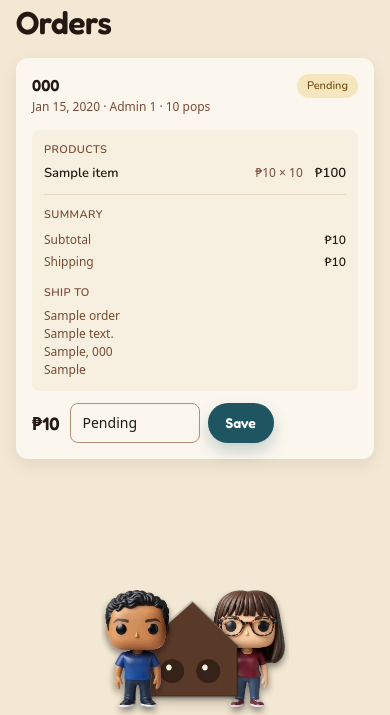
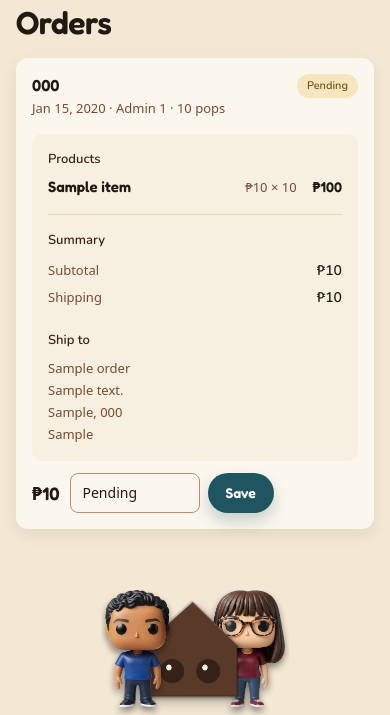
Before and after one commit to KharoPT/the-pop-cabin, a PHP site: page /popcabdb-frontend/the-pop-cabin/admin/orders.php in a window 390 px wide. Shown: the part 88-803 px from the top of the page. Run offline with PHP 8.4, Linux system fonts and the light colour scheme; the visitor is signed in with stand-in values (Sample User, id 1); data comes from the database, SQL or seed files in the repository; tables that the repository leaves empty hold one stand-in row (values such as "Sample post"); some web fonts are replaced.

Commit message:
style(admin): improve order product and summary readability
Raise the order-card type scale: sentence-case 13px labels in text-secondary, 15px product names, 13px quantities/address text in muted-AA, and 14px bold summary values. Widens the summary rail and spacing at tablet/desktop without changing the card structure.

```diff
--- a/assets/css/admin.css
+++ b/assets/css/admin.css
@@ -285,7 +285,7 @@
 }
 .admin-res-top { display: flex; align-items: flex-start; justify-content: space-between; gap: 12px; }
 .res-name { margin: 0; color: var(--color-text-primary); font: 600 16px/22px var(--font-family-heading); overflow-wrap: anywhere; }
-.res-sub { margin: 2px 0 0; color: var(--color-text-muted-aa); font: 400 12px/18px var(--font-family-body); }
+.res-sub { margin: 2px 0 0; color: var(--color-text-muted-aa); font: 400 13px/20px var(--font-family-body); }
 .res-list { list-style: none; margin: 0; padding: 0; display: grid; gap: 12px; }
 .admin-res-actions { display: flex; flex-wrap: wrap; gap: 10px; align-items: center; margin-top: 12px; }
 .admin-empty { margin: 0; padding: 28px 8px; text-align: center; color: var(--color-text-muted-aa); }
@@ -447,31 +447,31 @@
 
 /* Order products + summary (admin/orders.php) */
 .order-detail {
-  display: grid; gap: 12px; margin-top: 14px; padding: 12px;
-  border-radius: 8px; background: var(--color-bg-surface-alt);
+  display: grid; gap: 16px; margin-top: 16px; padding: 16px;
+  border-radius: 10px; background: var(--color-bg-surface-alt);
 }
 .order-detail-label {
-  margin: 0 0 6px; color: var(--color-text-muted-aa);
-  font: 600 11px/16px var(--font-family-body); letter-spacing: .4px; text-transform: uppercase;
+  margin: 0 0 8px; color: var(--color-text-secondary);
+  font: 600 13px/18px var(--font-family-body); letter-spacing: 0;
 }
 .order-lines { margin: 0; padding: 0; list-style: none; }
 .order-line {
-  display: grid; grid-template-columns: minmax(0, 1fr) auto auto; align-items: baseline; gap: 4px 12px;
-  padding: 8px 0; border-top: 1px solid var(--color-border-subtle);
+  display: grid; grid-template-columns: minmax(0, 1fr) auto auto; align-items: baseline; gap: 4px 16px;
+  padding: 10px 0; border-top: 1px solid var(--color-border-subtle);
 }
 .order-line:first-child { padding-top: 0; border-top: 0; }
 .order-line:last-child { padding-bottom: 0; }
-.order-line-name { color: var(--color-text-primary); font: 600 13px/18px var(--font-family-body); overflow-wrap: anywhere; }
-.order-line-qty { color: var(--color-text-muted-aa); font: 400 12px/18px var(--font-family-body); white-space: nowrap; }
-.order-line-total { color: var(--color-text-primary); font: 600 13px/18px var(--font-family-body); white-space: nowrap; }
-.order-lines-empty { margin: 0; color: var(--color-text-muted-aa); font: 400 12px/18px var(--font-family-body); }
-.order-detail-side { padding-top: 12px; border-top: 1px solid var(--color-border-subtle); }
-.order-detail-side > .order-detail-label:not(:first-child) { margin-top: 12px; }
+.order-line-name { color: var(--color-text-primary); font: 600 15px/22px var(--font-family-heading); overflow-wrap: anywhere; }
+.order-line-qty { color: var(--color-text-muted-aa); font: 400 13px/20px var(--font-family-body); white-space: nowrap; }
+.order-line-total { color: var(--color-text-primary); font: 600 14px/22px var(--font-family-heading); white-space: nowrap; }
+.order-lines-empty { margin: 0; color: var(--color-text-muted-aa); font: 400 13px/20px var(--font-family-body); }
+.order-detail-side { padding-top: 16px; border-top: 1px solid var(--color-border-subtle); }
+.order-detail-side > .order-detail-label:not(:first-child) { margin-top: 20px; }
 .order-totals { margin: 0; }
-.order-total-row { display: flex; align-items: baseline; justify-content: space-between; gap: 12px; padding: 2px 0; }
-.order-total-row dt { color: var(--color-text-muted-aa); font: 400 12px/18px var(--font-family-body); }
-.order-total-row dd { margin: 0; color: var(--color-text-primary); font: 600 12px/18px var(--font-family-body); }
-.order-ship-to { margin: 0; color: var(--color-text-muted-aa); font: 400 12px/18px var(--font-family-body); overflow-wrap: anywhere; }
+.order-total-row { display: flex; align-items: baseline; justify-content: space-between; gap: 16px; padding: 3px 0; }
+.order-total-row dt { color: var(--color-text-muted-aa); font: 400 13px/20px var(--font-family-body); }
+.order-total-row dd { margin: 0; color: var(--color-text-primary); font: 600 14px/20px var(--font-family-body); }
+.order-ship-to { margin: 0; color: var(--color-text-muted-aa); font: 400 13px/22px var(--font-family-body); overflow-wrap: anywhere; }
 
 /* ---------- Pager ---------- */.admin-pager { margin-top: 16px; text-align: center; }
 .admin-pager .pager-count { margin: 0 0 8px; color: var(--color-text-muted-aa); font: 600 12px/16px var(--font-family-body); }
@@ -545,9 +545,9 @@
   .admin-footer img { width: 240px; }
   .admin-product-actions { grid-template-columns: repeat(2, minmax(0, 160px)); }
   .form-actions, .confirm-actions { grid-template-columns: repeat(2, minmax(0, 200px)); }
-  .order-detail { grid-template-columns: minmax(0, 1fr) 240px; gap: 20px; padding: 14px 16px; }
-  .order-detail-side { padding-top: 0; padding-left: 20px; border-top: 0; border-left: 1px solid var(--color-border-subtle); }
-  .order-detail-side > .order-detail-label:not(:first-child) { margin-top: 16px; }
+  .order-detail { grid-template-columns: minmax(0, 1fr) 260px; gap: 24px; padding: 18px 20px; }
+  .order-detail-side { padding-top: 0; padding-left: 24px; border-top: 0; border-left: 1px solid var(--color-border-subtle); }
+  .order-detail-side > .order-detail-label:not(:first-child) { margin-top: 20px; }
 }
 
 @media (min-width: 1000px) {
```
